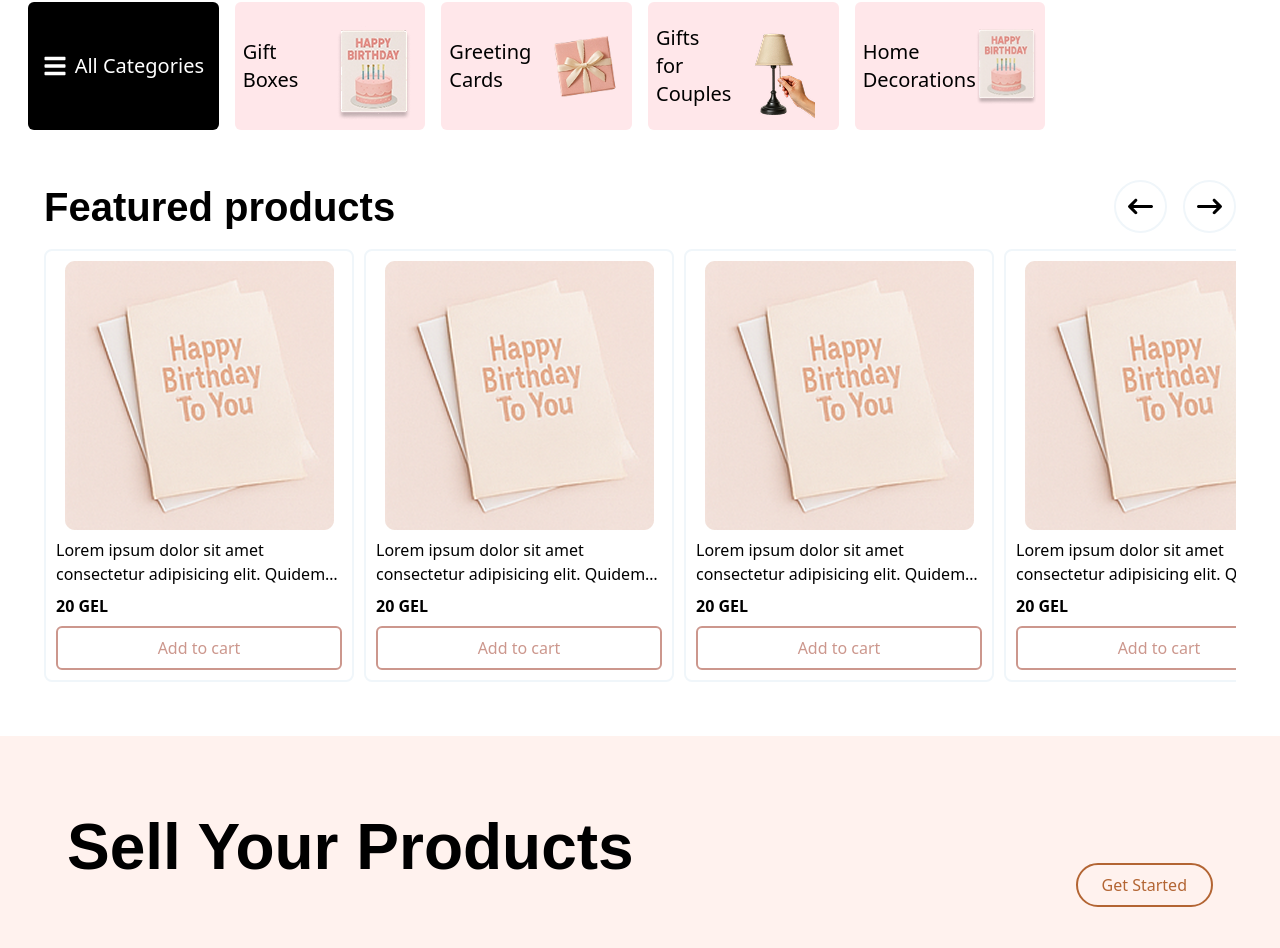
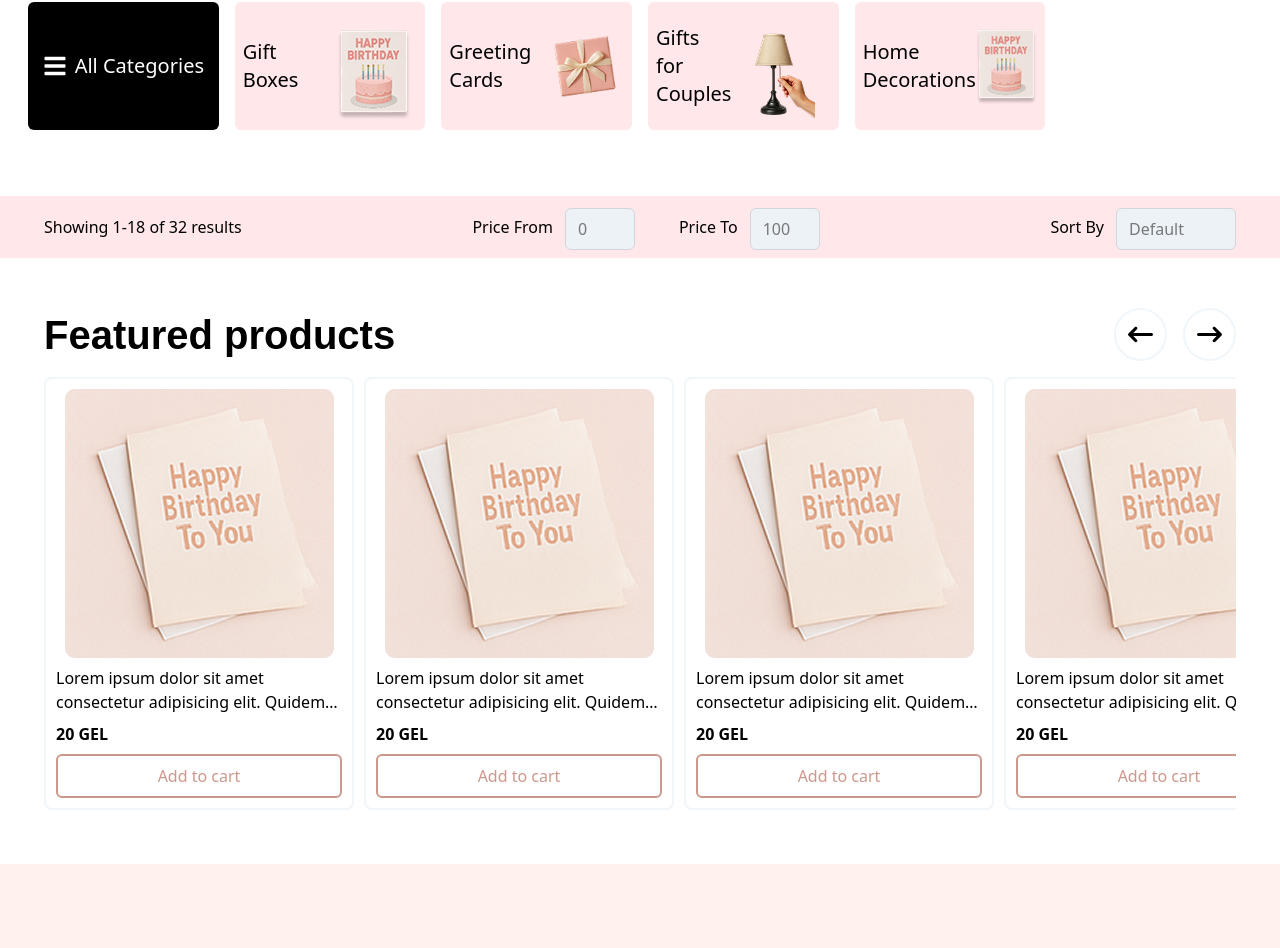
Before and after one commit to GeoLine02/luxera, a Next.js app: page /1 in a window 1280 px wide. Shown: the part 898-1846 px from the top of the page. Built offline with nearby package versions, Linux system fonts and the light colour scheme; a web font is replaced by a local one.

Commit message:
style: filter mobile tabs

```diff
--- /dev/null
+++ b/app/[locale]/(home)/components/filter/FilterModal.tsx
@@ -0,0 +1,44 @@
+"use client";
+
+import useOutsideClick from "@/app/hooks/useOutSideClick";
+import Input from "@/app/ui/Input";
+import classNames from "classnames";
+
+interface FilterModalProps {
+  isModalOpen: boolean;
+  setIsFilterOpen: React.Dispatch<React.SetStateAction<boolean>>;
+}
+
+const FilterModal = ({ isModalOpen, setIsFilterOpen }: FilterModalProps) => {
+  const modalToggleStyles = classNames("dropdown-animation", {
+    "dropdown-open": isModalOpen,
+    "dopdown-closed": !isModalOpen,
+  });
+
+  const filterRef = useOutsideClick<HTMLDivElement>(() =>
+    setIsFilterOpen(false)
+  );
+
+  return (
+    <div
+      ref={filterRef}
+      className={`${modalToggleStyles} bg-light-pink p-5 space-y-5`}
+    >
+      <h1 className="text-xl">Sort By</h1>
+      <Input bgColor="lightGray" name="sortBy" placeholder="Default" />
+      <div className="flex items-center">
+        <div>
+          <label htmlFor="PriceFrom">Price From</label>
+          <Input bgColor="lightGray" name="priceFrom" placeholder="100" />
+        </div>
+        <div>
+          <label htmlFor="PriceFrom">Price To</label>
+          <Input bgColor="lightGray" name="priceTo" placeholder="100" />
+        </div>
+      </div>
+      <h1>Showing 1-16 of 32 results</h1>
+    </div>
+  );
+};
+
+export default FilterModal;
--- /dev/null
+++ b/app/[locale]/(home)/components/filter/ProductFilter.tsx
@@ -0,0 +1,66 @@
+import { Dropdown } from "@/app/ui/DropDown";
+import Input from "@/app/ui/Input";
+import { FaArrowDown } from "react-icons/fa6";
+import FilterModal from "./FilterModal";
+import { useState } from "react";
+
+const ProductFilter = () => {
+  const [isFilterOpen, setIsFilterOpen] = useState<boolean>(false);
+
+  return (
+    <>
+      <Dropdown>
+        <Dropdown.Trigger>
+          <div className="flex items-center justify-between w-full bg-light-pink px-4 py-2 md:hidden">
+            <h1 className="text-xl">Filters</h1>
+            <FaArrowDown className="p-1.5 rounded-full box-content border border-black" />
+          </div>
+        </Dropdown.Trigger>
+        <Dropdown.Menu expandMode="absolute">
+          <FilterModal
+            setIsFilterOpen={setIsFilterOpen}
+            isModalOpen={isFilterOpen}
+          />
+        </Dropdown.Menu>
+      </Dropdown>
+
+      <div className="bg-light-pink w-full px-11 py-2 hidden items-center justify-between md:flex">
+        <h1>Showing 1-18 of 32 results</h1>
+        <div className="flex items-center gap-11">
+          <div className="flex items-center gap-3">
+            <label htmlFor="priceFrom">Price From</label>
+            <Input
+              bgColor="lightGray"
+              name="priceFrom"
+              type="text"
+              placeholder="0"
+              className="max-w-[70px]"
+            />
+          </div>
+          <div className="flex items-center gap-3">
+            <label htmlFor="priceTo">Price To</label>
+            <Input
+              bgColor="lightGray"
+              name="priceTo"
+              type="text"
+              placeholder="100"
+              className="max-w-[70px]"
+            />
+          </div>
+        </div>
+        <div className="flex items-center gap-3">
+          <label htmlFor="sortBy">Sort By</label>
+          <Input
+            bgColor="lightGray"
+            name="sortBy"
+            type="text"
+            placeholder="Default"
+            className="max-w-[120px]"
+          />
+        </div>
+      </div>
+    </>
+  );
+};
+
+export default ProductFilter;
--- /dev/null
+++ b/app/[locale]/(home)/components/mobileTabs/MobileTabs.tsx
@@ -0,0 +1,72 @@
+import { GoHome } from "react-icons/go";
+import { LuLayoutGrid } from "react-icons/lu";
+import { RiApps2AiLine } from "react-icons/ri";
+import { LuShoppingCart } from "react-icons/lu";
+import { CgProfile } from "react-icons/cg";
+import { IconType } from "react-icons/lib";
+import Link from "next/link";
+
+const tabs = [
+  {
+    accessorKey: "home",
+    label: "Home",
+    icon: GoHome,
+    path: "/",
+  },
+  {
+    accessorKey: "category",
+    label: "Category",
+    icon: LuLayoutGrid,
+    path: "/category",
+  },
+  {
+    accessorKey: "luxeraAI",
+    label: "Luxera AI",
+    icon: RiApps2AiLine,
+    path: "/luxera-AI",
+  },
+  {
+    accessorKey: "cart",
+    label: "Cart",
+    icon: LuShoppingCart,
+    path: "/cart",
+  },
+  {
+    accessorKey: "profile",
+    label: "Profile",
+    icon: CgProfile,
+    path: "/profile",
+  },
+];
+
+interface TabProps {
+  Icon: IconType;
+  label: string;
+  path: string;
+}
+
+const Tab = ({ Icon, label, path }: TabProps) => {
+  return (
+    <Link href={path} className="flex flex-col items-center">
+      <Icon size={25} />
+      <h1 className="text-xs">{label}</h1>
+    </Link>
+  );
+};
+
+const MobileTabs = () => {
+  return (
+    <div className="bg-white p-4 flex justify-around items-center gap-4 fixed bottom-0 left-0 z-50 w-full xs:hidden">
+      {tabs.map((tab) => (
+        <Tab
+          key={tab.accessorKey}
+          Icon={tab.icon}
+          label={tab.label}
+          path={tab.path}
+        />
+      ))}
+    </div>
+  );
+};
+
+export default MobileTabs;
--- a/app/[locale]/(home)/page.tsx
+++ b/app/[locale]/(home)/page.tsx
@@ -4,6 +4,7 @@ import BestSellings from "./components/BestSellings/BestSellings";
 import Categories from "./components/categories/Categories";
 import CategoriesModal from "./components/categories/CategoriesModal";
 import ProductsList from "./components/featuredProducts/ProductsList";
+import ProductFilter from "./components/filter/ProductFilter";
 import Hero from "./components/hero/Hero";
 import SellYourProducts from "./components/SellYourProducts/SellYourProducts";
 import VIPListing from "./components/VIPLiisting/VIPListing";
@@ -15,6 +16,9 @@ export default function Home() {
         <Hero />
         <Categories />
         <CategoriesModal />
+      </div>
+      <div className="mt-[50px]">
+        <ProductFilter />
       </div>
       <div className="mt-[50px] px-5 lg:px-11">
         <ProductsList />
--- a/app/[locale]/layout.tsx
+++ b/app/[locale]/layout.tsx
@@ -6,6 +6,7 @@ import { Inter } from "next/font/google";
 import Header from "../shared/Header";
 import Footer from "../shared/Footer/Footer";
 import ReduxProvider from "../providers/ReduxProvider";
+import MobileTabs from "./(home)/components/mobileTabs/MobileTabs";
 
 export const metadata: Metadata = {
   title: "Create Next App",
@@ -32,6 +33,7 @@ export default async function RootLayout({
           <NextIntlClientProvider>
             <Header />
             <main>{children}</main>
+            <MobileTabs />
             <Footer />
           </NextIntlClientProvider>
         </ReduxProvider>
--- a/app/shared/Footer/Footer.tsx
+++ b/app/shared/Footer/Footer.tsx
@@ -12,7 +12,7 @@ const Footer = () => {
   if (pathName.includes("/signin") || pathName.includes("/signup")) return null;
 
   return (
-    <footer className="mt-11">
+    <footer className="mt-11 mb-[80px] xs:mb-0">
       <div className="flex flex-col gap-10 lg:flex-row justify-between items-center px-11 pt-[52px] pb-[33px] bg-[#EFDDD6] mt-4">
         <SiteRoutes />
         <GetInTouch />
--- a/app/ui/DropDown.tsx
+++ b/app/ui/DropDown.tsx
@@ -70,10 +70,7 @@ interface TriggerProps {
 const Trigger = ({ children }: TriggerProps) => {
   const { toggle } = useDropdown();
   return (
-    <button
-      onClick={toggle}
-      className="px-4 py-2 cursor-pointer hover:bg-light-gray rounded-lg"
-    >
+    <button onClick={toggle} className="px-4 py-2 cursor-pointer rounded-lg">
       {children}
     </button>
   );
```
